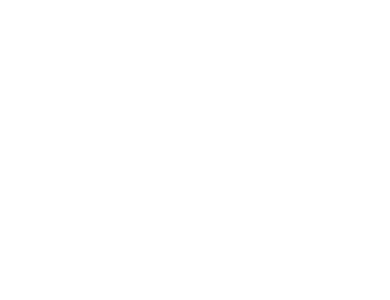
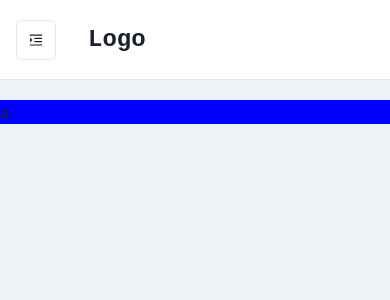
Before and after one commit to ShadFyt/Contractor-Assist-front-end, a React (Create React App) app: page / in a window 390 px wide. Shown: the top 300 px of the page. Built offline with nearby package versions, Linux system fonts and the light colour scheme.

Commit message:
sidebar mobile

```diff
--- a/package.json
+++ b/package.json
@@ -13,6 +13,7 @@
     "framer-motion": "^4",
     "react": "^17.0.2",
     "react-dom": "^17.0.2",
+    "react-icons": "^4.3.1",
     "react-redux": "^7.2.3",
     "react-scripts": "4.0.3"
   },
--- a/src/App.js
+++ b/src/App.js
@@ -1,7 +1,6 @@
 import React from 'react';
 import { ChakraProvider } from "@chakra-ui/react"
 import MainComponent from './components/Main';
-
 
 function App() {
   return (
--- a/src/components/Main.js
+++ /dev/null
@@ -1,11 +0,0 @@
-import React from 'react';
-import { Box } from '@chakra-ui/react'
-
-
-function MainComponent() {
-    return (
-        <Box></Box>
-    )
-}
-
-export default MainComponent
--- /dev/null
+++ b/src/components/Main.jsx
@@ -0,0 +1,30 @@
+import React from "react";
+import { Box, Flex, Stack } from "@chakra-ui/react";
+import Sidebar from "./layout/Sidebar";
+
+function MainComponent() {
+  return (
+    <Box>
+      <Stack direction={{ base: "column", md: "row" }} spacing={0}>
+        <Box
+          minH={{ sm: "100px", md: "100vh" }}
+          height={"100px"}
+          w={{ base: "100%", md: "255px" }}
+        >
+          <Sidebar />
+        </Box>
+        <Box flex="1" bg={"blue"}>
+          a
+        </Box>
+      </Stack>
+    </Box>
+  );
+}
+
+export default MainComponent;
+<Flex columns={2}>
+  <Box minH="100vh" w="250px">
+    <Sidebar />
+  </Box>
+  <Box flex="1" bg={"antiquewhite"}></Box>
+</Flex>;
--- a/src/components/layout/Sidebar.jsx
+++ b/src/components/layout/Sidebar.jsx
@@ -9,7 +9,7 @@
   Drawer,
   DrawerContent,
   Text,
-  VStack,
+  Stack,
   useDisclosure,
 } from "@chakra-ui/react";
 
@@ -19,6 +19,7 @@
   AiOutlineContacts,
   AiFillSetting,
   AiOutlineLogout,
+  AiOutlineMenuUnfold,
 } from "react-icons/ai";
 
 const LinkItemsTop = [
@@ -33,15 +34,16 @@
   { name: "Logout", icon: AiOutlineLogout },
 ];
 
-const Content = ({ onClose, items, ...rest }) => {
+const Content = ({ onClose, items_top, items_bottom, ...rest }) => {
   return (
     <Box
       bg={"gray.200"}
       borderRight="2px"
       borderRightColor={"gray.900"}
-      h="full"
       w={{ base: "full", md: 60 }}
       pos="fixed"
+      h="full"
+      {...rest}
     >
       <Flex h="20" alignItems="center" mx="6" justifyContent="space-between">
         <Text fontSize="2xl" fontFamily="monospace" fontWeight="bold">
@@ -49,12 +51,26 @@
         </Text>
         <CloseButton display={{ base: "flex", md: "none" }} onClick={onClose} />
       </Flex>
-      {items.map((link) => (
-        <NavItem key={link.name} icon={link.icon}>
+      <Stack h="90%" justify="space-between">
+        <Box>
           {" "}
-          {link.name}{" "}
-        </NavItem>
-      ))}
+          {items_top.map((link) => (
+            <NavItem key={link.name} icon={link.icon}>
+              {" "}
+              {link.name}{" "}
+            </NavItem>
+          ))}
+        </Box>
+        <Box>
+          {" "}
+          {items_bottom.map((link) => (
+            <NavItem key={link.name} icon={link.icon}>
+              {" "}
+              {link.name}{" "}
+            </NavItem>
+          ))}
+        </Box>
+      </Stack>
     </Box>
   );
 };
@@ -70,12 +86,12 @@
         role="group"
         cursor="pointer"
         _hover={{
-          bg: "cyan.400",
+          bg: "cyan.600",
           color: "white",
         }}
         {...rest}
       >
-        {icon && <Icon mr="3" fontSize="14" as={icon} />}
+        {icon && <Icon mr="3" fontSize="20" as={icon} />}
         {children}
       </Flex>
     </Link>
@@ -85,11 +101,12 @@
 function Sidebar({ children }) {
   const { isOpen, onOpen, onClose } = useDisclosure();
   return (
-    <Box minH="100vh" bg="gray.300">
+    <Box minH="100vh" bg={"gray.100"}>
       <Content
+        items_top={LinkItemsTop}
+        items_bottom={LinkItemsBottom}
         onClose={() => onClose}
         display={{ base: "none", md: "block" }}
-        items={LinkItemsTop}
       />
       <Drawer
         autoFocus={false}
@@ -101,11 +118,48 @@
         size="full"
       >
         <DrawerContent>
-          <Content onClose={onClose} />
+          <Content
+            items_top={LinkItemsTop}
+            items_bottom={LinkItemsBottom}
+            onClose={onClose}
+          />
         </DrawerContent>
       </Drawer>
+      <MobileNav display={{ base: "flex", md: "none" }} onOpen={onOpen} />
+      <Box ml={{ base: 0, md: 60 }} p="4">
+        {children}
+      </Box>
     </Box>
   );
 }
 
+// add mobile version
+
+const MobileNav = ({ onOpen, ...rest }) => {
+  return (
+    <Flex
+      ml={{ base: 0, md: 60 }}
+      px={{ base: 4, md: 24 }}
+      height="20"
+      alignItems="center"
+      bg={"white"}
+      borderBottomWidth="1px"
+      borderBottomColor={"gray.200"}
+      justifyContent="flex-start"
+      {...rest}
+    >
+      <IconButton
+        variant="outline"
+        onClick={onOpen}
+        aria-label="open menu"
+        icon={<AiOutlineMenuUnfold />}
+      />
+
+      <Text fontSize="2xl" ml="8" fontFamily="monospace" fontWeight="bold">
+        Logo
+      </Text>
+    </Flex>
+  );
+};
+
 export default Sidebar;
```
Also changed, not shown: 1 other file (tests, documents, lock files or other folders).
